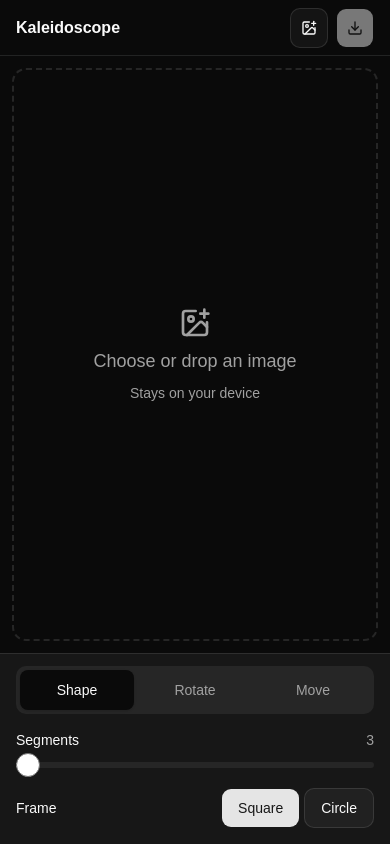
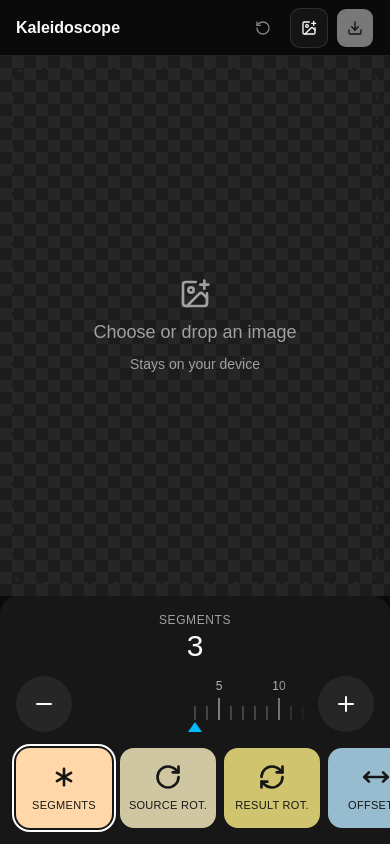
Before and after one commit to JRoot3D/caleidoscopio, a React (Vite) app: page / in a window 390 px wide. Built offline with nearby package versions, Linux system fonts and the light colour scheme.

Commit message:
feat: mobile editor with tool tiles and drag ruler
One parameter at a time: big readout, -/+ buttons and a draggable tick ruler, picked from a scrollable row of coloured tiles. Canvas sits on a checkerboard; reset moves to the header.

```diff
--- a/src/App.tsx
+++ b/src/App.tsx
@@ -1,10 +1,13 @@
-import { Download, ImagePlus } from 'lucide-react'
+import { Download, ImagePlus, RotateCcw } from 'lucide-react'
 import { useEffect, useRef, useState } from 'react'
-import { Controls } from '@/components/Controls'
+import { Controls, MobileEditor } from '@/components/Controls'
 import { Kaleidoscope, type Params } from '@/components/Kaleidoscope'
 import { Button } from '@/components/ui/button'
 
 const DEFAULTS: Params = { segments: 3, rotation: 0, resultRotation: 0, offsetX: 0, offsetY: 0, zoom: 1, animate: false, frame: 'square' }
+
+// checkerboard behind the canvas so the circle frame's transparency is visible
+const CHECKER = { background: 'repeating-conic-gradient(#262626 0 25%, #1c1c1c 0 50%) 0 0 / 24px 24px' }
 
 const clamp = (v: number, lo: number, hi: number) => Math.min(hi, Math.max(lo, v))
 const wrap360 = (v: number) => ((v % 360) + 360) % 360
@@ -29,6 +32,7 @@ export default function App() {
 
   const update = (p: Partial<Params>) => setParams((prev) => ({ ...prev, ...p }))
   const pick = () => inputRef.current?.click()
+  const reset = () => update({ ...DEFAULTS, segments: params.segments, frame: params.frame, animate: params.animate })
 
   const loadFile = (file?: File) => {
     if (file?.type.startsWith('image/')) setUrl(URL.createObjectURL(file))
@@ -98,6 +102,9 @@ export default function App() {
       <header className="flex h-14 shrink-0 items-center justify-between border-b px-4">
         <h1 className="font-heading text-base font-semibold">Kaleidoscope</h1>
         <div className="flex gap-2">
+          <Button variant="ghost" className="h-10 md:h-8" onClick={reset} disabled={!url} aria-label="Reset position and rotation">
+            <RotateCcw /> <span className="max-md:sr-only">Reset</span>
+          </Button>
           <Button variant="outline" className="h-10 md:h-8" onClick={pick}>
             <ImagePlus /> <span className="max-sm:sr-only">Choose image</span>
           </Button>
@@ -109,7 +116,8 @@ export default function App() {
 
       <div className="flex min-h-0 flex-1 flex-col md:flex-row">
         <main
-          className={`relative grid min-h-0 flex-1 place-items-center p-3 [container-type:size] md:p-6 ${dragging ? 'bg-primary/5 ring-2 ring-primary/40 ring-inset' : ''}`}
+          className={`relative grid min-h-0 flex-1 place-items-center p-3 [container-type:size] md:p-6 ${dragging ? 'ring-2 ring-primary/40 ring-inset' : ''}`}
+          style={CHECKER}
         >
           {url ? (
             <div
@@ -141,9 +149,13 @@ export default function App() {
           )}
         </main>
 
-        <aside className="shrink-0 border-t bg-card px-4 pt-3 pb-[max(1rem,env(safe-area-inset-bottom))] md:w-80 md:overflow-y-auto md:border-t-0 md:border-l md:pt-4">
-          <Controls params={params} onChange={update} onReset={() => update({ ...DEFAULTS, segments: params.segments, frame: params.frame, animate: params.animate })} />
+        <aside className="hidden w-80 shrink-0 overflow-y-auto border-l bg-card p-4 md:block">
+          <Controls params={params} onChange={update} />
         </aside>
+
+        <div className="shrink-0 rounded-t-2xl bg-card px-4 pt-4 pb-[max(0.75rem,env(safe-area-inset-bottom))] md:hidden">
+          <MobileEditor params={params} onChange={update} />
+        </div>
       </div>
 
       <input
--- a/src/components/Controls.tsx
+++ b/src/components/Controls.tsx
@@ -1,33 +1,59 @@
-import { useState, type ReactNode } from 'react'
+import {
+  Asterisk,
+  Circle,
+  Minus,
+  MoveHorizontal,
+  MoveVertical,
+  Pause,
+  Play,
+  Plus,
+  RefreshCw,
+  RotateCw,
+  Square,
+  ZoomIn,
+  type LucideIcon,
+} from 'lucide-react'
+import { useState } from 'react'
 import { Button } from '@/components/ui/button'
 import { Label } from '@/components/ui/label'
 import { Slider } from '@/components/ui/slider'
 import { Switch } from '@/components/ui/switch'
 import { cn } from '@/lib/utils'
 import type { Params } from './Kaleidoscope'
+import { Ruler } from './Ruler'
 
 type NumKey = 'segments' | 'rotation' | 'resultRotation' | 'offsetX' | 'offsetY' | 'zoom'
-type SliderDef = { key: NumKey; label: string; min: number; max: number; step: number; fmt: (v: number) => string }
+type Def = {
+  key: NumKey
+  label: string
+  min: number
+  max: number
+  step: number
+  tick: number // ruler spacing
+  major: number // ruler: labelled every N ticks
+  fmt: (v: number) => string
+  icon: LucideIcon
+  tile: string // mobile tile colour
+}
 
 const deg = (v: number) => `${Math.round(v)}°`
-const S: Record<NumKey, SliderDef> = {
-  segments: { key: 'segments', label: 'Segments', min: 3, max: 24, step: 1, fmt: String },
-  rotation: { key: 'rotation', label: 'Source rotation', min: 0, max: 360, step: 1, fmt: deg },
-  resultRotation: { key: 'resultRotation', label: 'Result rotation', min: 0, max: 360, step: 1, fmt: deg },
-  offsetX: { key: 'offsetX', label: 'Offset X', min: -1, max: 1, step: 0.01, fmt: (v) => v.toFixed(2) },
-  offsetY: { key: 'offsetY', label: 'Offset Y', min: -1, max: 1, step: 0.01, fmt: (v) => v.toFixed(2) },
-  zoom: { key: 'zoom', label: 'Zoom', min: 0.2, max: 4, step: 0.01, fmt: (v) => `${v.toFixed(2)}×` },
+const D: Record<NumKey, Def> = {
+  segments: { key: 'segments', label: 'Segments', min: 3, max: 24, step: 1, tick: 1, major: 5, fmt: String, icon: Asterisk, tile: 'bg-orange-200' },
+  rotation: { key: 'rotation', label: 'Source rotation', min: 0, max: 360, step: 1, tick: 5, major: 6, fmt: deg, icon: RotateCw, tile: 'bg-amber-100' },
+  resultRotation: { key: 'resultRotation', label: 'Result rotation', min: 0, max: 360, step: 1, tick: 5, major: 6, fmt: deg, icon: RefreshCw, tile: 'bg-yellow-200' },
+  offsetX: { key: 'offsetX', label: 'Offset X', min: -1, max: 1, step: 0.01, tick: 0.02, major: 5, fmt: (v) => v.toFixed(2), icon: MoveHorizontal, tile: 'bg-sky-200' },
+  offsetY: { key: 'offsetY', label: 'Offset Y', min: -1, max: 1, step: 0.01, tick: 0.02, major: 5, fmt: (v) => v.toFixed(2), icon: MoveVertical, tile: 'bg-sky-200' },
+  zoom: { key: 'zoom', label: 'Zoom', min: 0.2, max: 4, step: 0.01, tick: 0.1, major: 5, fmt: (v) => `${v.toFixed(2)}×`, icon: ZoomIn, tile: 'bg-blue-200' },
 }
+const ORDER: NumKey[] = ['segments', 'rotation', 'resultRotation', 'offsetX', 'offsetY', 'zoom']
 
-const TABS = ['Shape', 'Rotate', 'Move'] as const
-type Tab = (typeof TABS)[number]
+type Props = { params: Params; onChange: (p: Partial<Params>) => void }
 
-type Props = { params: Params; onChange: (p: Partial<Params>) => void; onReset: () => void }
+const clampTo = (d: Def, v: number) => Math.min(d.max, Math.max(d.min, +v.toFixed(4)))
 
-export function Controls({ params, onChange, onReset }: Props) {
-  const [tab, setTab] = useState<Tab>('Shape')
-
-  const slider = ({ key, label, min, max, step, fmt }: SliderDef) => (
+/** Desktop side panel: every control visible at once. */
+export function Controls({ params, onChange }: Props) {
+  const slider = ({ key, label, min, max, step, fmt }: Def) => (
     <div key={key} className="flex flex-col gap-3">
       <div className="flex justify-between text-sm">
         <Label>{label}</Label>
@@ -44,77 +70,101 @@ export function Controls({ params, onChange, onReset }: Props) {
     </div>
   )
 
-  const groups: Record<Tab, ReactNode> = {
-    Shape: (
-      <>
-        {slider(S.segments)}
+  return (
+    <div className="flex flex-col gap-5">
+      {ORDER.map((k) => slider(D[k]))}
       <div className="flex items-center justify-between">
         <Label>Frame</Label>
         <div className="flex gap-1" role="radiogroup" aria-label="Frame">
           {(['square', 'circle'] as const).map((frame) => (
             <Button
               key={frame}
+              size="sm"
               role="radio"
               aria-checked={params.frame === frame}
               variant={params.frame === frame ? 'default' : 'outline'}
               onClick={() => onChange({ frame })}
-                className="h-10 px-4 capitalize md:h-8"
+              className="capitalize"
             >
               {frame}
             </Button>
           ))}
         </div>
       </div>
-      </>
-    ),
-    Rotate: (
-      <>
-        {slider(S.rotation)}
-        {slider(S.resultRotation)}
-        <div className="flex h-10 items-center justify-between md:h-auto">
+      <div className="flex items-center justify-between">
         <Label htmlFor="animate">Animate</Label>
         <Switch id="animate" checked={params.animate} onCheckedChange={(animate) => onChange({ animate })} />
       </div>
-      </>
-    ),
-    Move: (
-      <>
-        {slider(S.offsetX)}
-        {slider(S.offsetY)}
-        {slider(S.zoom)}
-        <Button variant="outline" className="h-10 md:h-8" onClick={onReset}>
-          Reset position & rotation
-        </Button>
-      </>
-    ),
-  }
-
-  return (
-    <div className="flex flex-col gap-4">
-      {/* mobile: one group at a time so the panel never scrolls */}
-      <div role="tablist" className="grid grid-cols-3 gap-1 rounded-lg bg-muted p-1 md:hidden">
-        {TABS.map((t) => (
-          <button
-            key={t}
-            role="tab"
-            aria-selected={tab === t}
-            onClick={() => setTab(t)}
-            className={cn(
-              'h-10 rounded-md text-sm font-medium transition-colors',
-              tab === t ? 'bg-background text-foreground shadow-sm' : 'text-muted-foreground',
-            )}
-          >
-            {t}
-          </button>
-        ))}
-      </div>
-
-      {TABS.map((t) => (
-        <section key={t} className={cn('flex-col gap-5', tab === t ? 'flex' : 'hidden md:flex')}>
-          <h2 className="hidden text-xs font-medium tracking-wide text-muted-foreground uppercase md:block">{t}</h2>
-          {groups[t]}
-        </section>
-      ))}
     </div>
   )
 }
+
+function Tile({ icon: Icon, label, color, active, onClick, pressed }: {
+  icon: LucideIcon
+  label: string
+  color: string
+  active?: boolean
+  pressed?: boolean
+  onClick: () => void
+}) {
+  return (
+    <button
+      onClick={onClick}
+      aria-pressed={pressed ?? active}
+      className={cn(
+        'flex h-20 w-24 shrink-0 snap-start flex-col items-center justify-center gap-1.5 rounded-xl text-[11px] font-medium tracking-wide text-neutral-900 uppercase transition',
+        color,
+        active ? 'ring-2 ring-white ring-offset-2 ring-offset-card' : 'opacity-80',
+      )}
+    >
+      <Icon className="size-7" strokeWidth={2.25} />
+      {label}
+    </button>
+  )
+}
+
+/** Mobile bottom editor: pick a parameter tile, tune it with −/+ and a drag ruler. */
+export function MobileEditor({ params, onChange }: Props) {
+  const [sel, setSel] = useState<NumKey>('segments')
+  const d = D[sel]
+  const set = (v: number) => onChange({ [sel]: clampTo(d, v) })
+
+  return (
+    <div className="flex flex-col gap-3">
+      <div className="text-center">
+        <div className="text-xs tracking-wider text-muted-foreground uppercase">{d.label}</div>
+        <div className="text-3xl font-light tabular-nums">{d.fmt(params[sel])}</div>
+      </div>
+
+      <div className="flex items-center gap-2">
+        <button aria-label={`Decrease ${d.label}`} onClick={() => set(params[sel] - d.step)} className="grid size-14 shrink-0 place-items-center rounded-full bg-muted active:bg-muted/60">
+          <Minus />
+        </button>
+        <Ruler value={params[sel]} min={d.min} max={d.max} step={d.step} tick={d.tick} major={d.major} onChange={set} />
+        <button aria-label={`Increase ${d.label}`} onClick={() => set(params[sel] + d.step)} className="grid size-14 shrink-0 place-items-center rounded-full bg-muted active:bg-muted/60">
+          <Plus />
+        </button>
+      </div>
+
+      <div className="-mx-4 flex snap-x scroll-px-4 gap-2 overflow-x-auto px-4 py-1 [scrollbar-width:none]">
+        {ORDER.map((k) => (
+          <Tile key={k} icon={D[k].icon} label={D[k].label.replace('rotation', 'rot.')} color={D[k].tile} active={sel === k} onClick={() => setSel(k)} />
+        ))}
+        <Tile
+          icon={params.frame === 'circle' ? Circle : Square}
+          label={params.frame}
+          color="bg-violet-200"
+          pressed={params.frame === 'circle'}
+          onClick={() => onChange({ frame: params.frame === 'circle' ? 'square' : 'circle' })}
+        />
+        <Tile
+          icon={params.animate ? Pause : Play}
+          label={params.animate ? 'Stop' : 'Animate'}
+          color="bg-emerald-200"
+          pressed={params.animate}
+          onClick={() => onChange({ animate: !params.animate })}
+        />
+      </div>
+    </div>
+  )
+}
--- /dev/null
+++ b/src/components/Ruler.tsx
@@ -0,0 +1,69 @@
+import { useLayoutEffect, useRef, useState } from 'react'
+
+type Props = {
+  value: number
+  min: number
+  max: number
+  step: number // values snap to this
+  tick: number // value between two ticks
+  major: number // every Nth tick is long and labelled
+  onChange: (v: number) => void
+}
+
+const PX = 12 // pixels between ticks
+
+/** Horizontal tick ruler you drag under a fixed centre marker. */
+export function Ruler({ value, min, max, step, tick, major, onChange }: Props) {
+  const ref = useRef<HTMLDivElement>(null)
+  const drag = useRef<{ x: number; v: number } | null>(null)
+  const [w, setW] = useState(300)
+
+  useLayoutEffect(() => {
+    const el = ref.current!
+    const ro = new ResizeObserver(() => setW(el.clientWidth))
+    ro.observe(el)
+    return () => ro.disconnect()
+  }, [])
+
+  const half = w / 2 / PX // ticks visible on each side
+  const ticks = []
+  for (let k = Math.ceil(value / tick - half); k <= Math.floor(value / tick + half); k++) {
+    const v = k * tick
+    if (v < min - 1e-9 || v > max + 1e-9) continue
+    const x = w / 2 + (v / tick - value / tick) * PX
+    const isMajor = k % major === 0
+    ticks.push(
+      <g key={k}>
+        <line x1={x} x2={x} y1={isMajor ? 22 : 30} y2={44} stroke="currentColor" strokeOpacity={isMajor ? 0.9 : 0.4} />
+        {isMajor && (
+          <text x={x} y={14} textAnchor="middle" fontSize={12} fill="currentColor" fillOpacity={0.7}>
+            {+v.toFixed(2)}
+          </text>
+        )}
+      </g>,
+    )
+  }
+
+  return (
+    <div
+      ref={ref}
+      className="relative h-14 flex-1 cursor-ew-resize touch-none overflow-hidden select-none [mask-image:linear-gradient(90deg,transparent,#000_15%,#000_85%,transparent)]"
+      onPointerDown={(e) => {
+        drag.current = { x: e.clientX, v: value }
+        e.currentTarget.setPointerCapture(e.pointerId)
+      }}
+      onPointerMove={(e) => {
+        if (!drag.current) return
+        const raw = drag.current.v - ((e.clientX - drag.current.x) / PX) * tick
+        onChange(Math.min(max, Math.max(min, +(Math.round(raw / step) * step).toFixed(4))))
+      }}
+      onPointerUp={() => (drag.current = null)}
+      onPointerCancel={() => (drag.current = null)}
+    >
+      <svg width={w} height={44} className="text-foreground">
+        {ticks}
+      </svg>
+      <div className="absolute bottom-0 left-1/2 size-0 -translate-x-1/2 border-x-[7px] border-b-[10px] border-x-transparent border-b-sky-400" />
+    </div>
+  )
+}
--- a/src/components/ui/slider.tsx
+++ b/src/components/ui/slider.tsx
@@ -29,7 +29,7 @@ function Slider({
       <SliderPrimitive.Control className="relative flex w-full touch-none items-center select-none data-disabled:opacity-50 data-vertical:h-full data-vertical:min-h-40 data-vertical:w-auto data-vertical:flex-col">
         <SliderPrimitive.Track
           data-slot="slider-track"
-          className="relative grow overflow-hidden rounded-full bg-muted select-none data-horizontal:h-1.5 md:data-horizontal:h-1 data-horizontal:w-full data-vertical:h-full data-vertical:w-1"
+          className="relative grow overflow-hidden rounded-full bg-muted select-none data-horizontal:h-1 data-horizontal:w-full data-vertical:h-full data-vertical:w-1"
         >
           <SliderPrimitive.Indicator
             data-slot="slider-range"
@@ -40,7 +40,7 @@ function Slider({
           <SliderPrimitive.Thumb
             data-slot="slider-thumb"
             key={index}
-            className="relative block size-6 md:size-3 shrink-0 rounded-full border border-ring bg-white ring-ring/50 transition-[color,box-shadow] select-none after:absolute after:-inset-3 hover:ring-3 focus-visible:ring-3 focus-visible:outline-hidden active:ring-3 disabled:pointer-events-none disabled:opacity-50"
+            className="relative block size-3 shrink-0 rounded-full border border-ring bg-white ring-ring/50 transition-[color,box-shadow] select-none after:absolute after:-inset-2 hover:ring-3 focus-visible:ring-3 focus-visible:outline-hidden active:ring-3 disabled:pointer-events-none disabled:opacity-50"
           />
         ))}
       </SliderPrimitive.Control>
```
Lines whose indentation alone changed are shown as unchanged.
